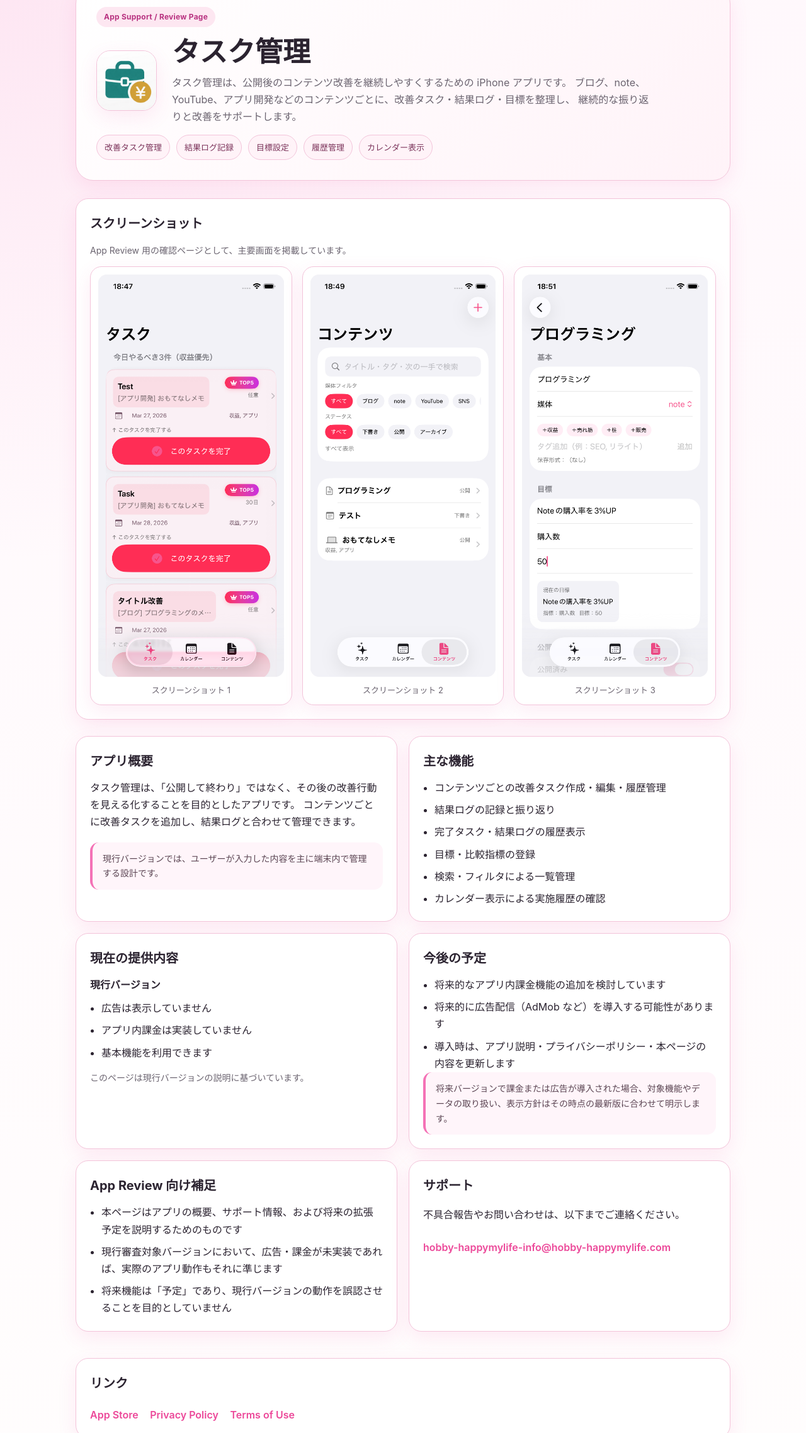
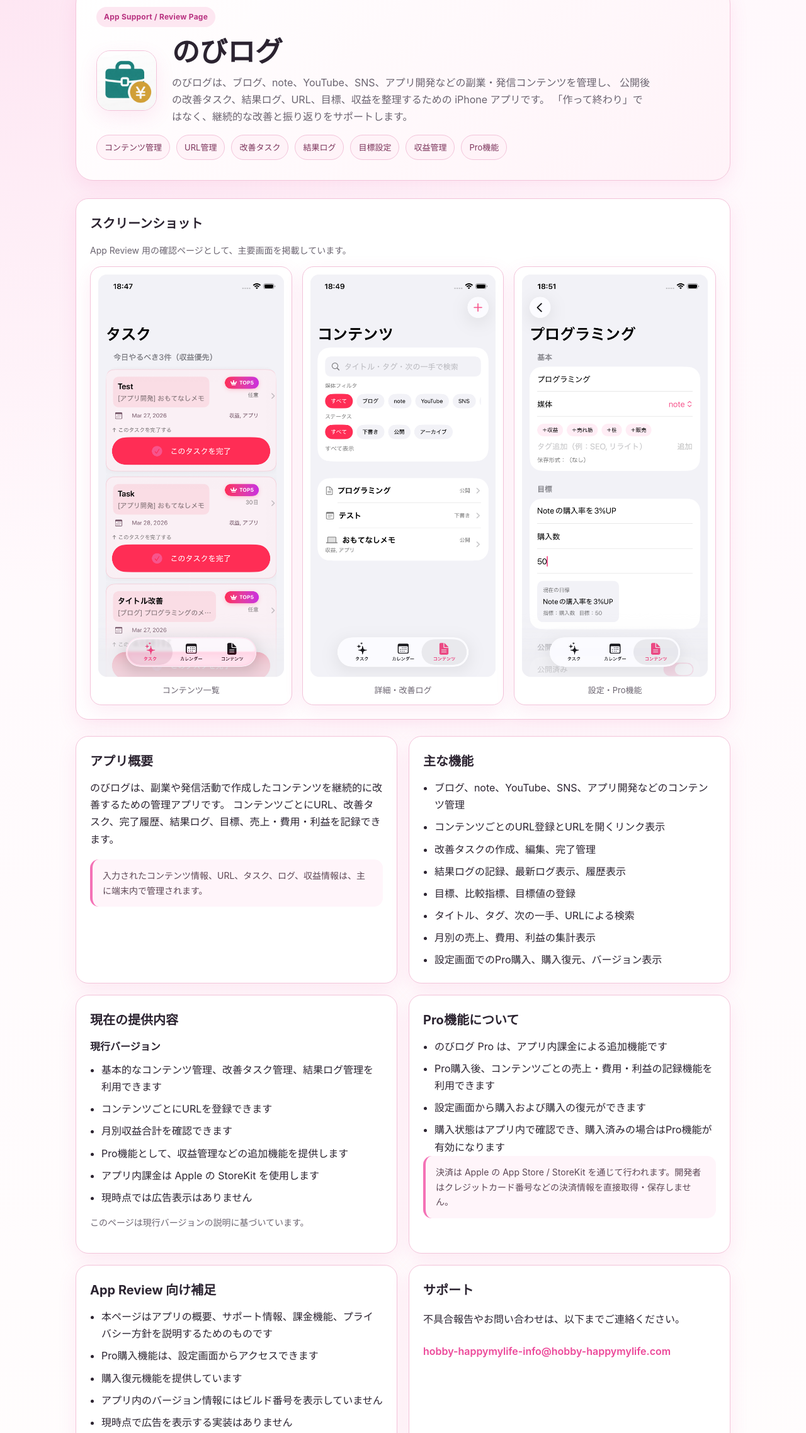
Before and after one commit to masa-happyhobby/06-ImprovementTask, a plain HTML site: page index.html in a window 1280 px wide. Shown: the part 78-2354 px from the top of the page at 63% size. Drawn offline with Linux system fonts and the light colour scheme.

Commit message:
課金審査追加

```diff
--- a/index.html
+++ b/index.html
@@ -4,7 +4,7 @@
   <meta charset="utf-8" />
   <meta name="viewport" content="width=device-width, initial-scale=1" />
   <title>のびログ | App Support</title>
-  <meta name="description" content="タスク管理 のサポートページです。アプリ概要、主な機能、今後の課金・広告対応方針、問い合わせ先を掲載しています。" />
+  <meta name="description" content="のびログのサポートページです。コンテンツ改善、URL管理、収益管理、Pro機能、プライバシー方針、問い合わせ先を掲載しています。" />
   <meta name="theme-color" content="#f472b6" />
 
   <!-- OGP -->
@@ -257,25 +257,27 @@
         <img
           class="app-icon"
           src="assets/contentimprove_icon.png"
-          alt="タスク管理 アプリアイコン"
+          alt="のびログ アプリアイコン"
         />
 
         <div class="hero-copy">
-          <h1>タスク管理</h1>
+          <h1>のびログ</h1>
           <p class="lead">
-            タスク管理は、公開後のコンテンツ改善を継続しやすくするための iPhone アプリです。
-            ブログ、note、YouTube、アプリ開発などのコンテンツごとに、改善タスク・結果ログ・目標を整理し、
-            継続的な振り返りと改善をサポートします。
+            のびログは、ブログ、note、YouTube、SNS、アプリ開発などの副業・発信コンテンツを管理し、
+            公開後の改善タスク、結果ログ、URL、目標、収益を整理するための iPhone アプリです。
+            「作って終わり」ではなく、継続的な改善と振り返りをサポートします。
           </p>
         </div>
       </div>
 
       <div class="pill-row">
-        <span class="pill">改善タスク管理</span>
-        <span class="pill">結果ログ記録</span>
+        <span class="pill">コンテンツ管理</span>
+        <span class="pill">URL管理</span>
+        <span class="pill">改善タスク</span>
+        <span class="pill">結果ログ</span>
         <span class="pill">目標設定</span>
-        <span class="pill">履歴管理</span>
-        <span class="pill">カレンダー表示</span>
+        <span class="pill">収益管理</span>
+        <span class="pill">Pro機能</span>
       </div>
     </div>
   </header>
@@ -290,17 +292,17 @@
       <div class="screenshots">
         <div class="shot">
           <img src="assets/screenshot1.png" alt="スクリーンショット1" />
-          <p>スクリーンショット 1</p>
+          <p>コンテンツ一覧</p>
         </div>
 
         <div class="shot">
           <img src="assets/screenshot2.png" alt="スクリーンショット2" />
-          <p>スクリーンショット 2</p>
+          <p>詳細・改善ログ</p>
         </div>
 
         <div class="shot">
           <img src="assets/screenshot3.png" alt="スクリーンショット3" />
-          <p>スクリーンショット 3</p>
+          <p>設定・Pro機能</p>
         </div>
       </div>
     </section>
@@ -309,23 +311,25 @@
       <section class="card">
         <h2>アプリ概要</h2>
         <p class="section">
-          タスク管理は、「公開して終わり」ではなく、その後の改善行動を見える化することを目的としたアプリです。
-          コンテンツごとに改善タスクを追加し、結果ログと合わせて管理できます。
+          のびログは、副業や発信活動で作成したコンテンツを継続的に改善するための管理アプリです。
+          コンテンツごとにURL、改善タスク、完了履歴、結果ログ、目標、売上・費用・利益を記録できます。
         </p>
         <div class="notice">
-          現行バージョンでは、ユーザーが入力した内容を主に端末内で管理する設計です。
+          入力されたコンテンツ情報、URL、タスク、ログ、収益情報は、主に端末内で管理されます。
         </div>
       </section>
 
       <section class="card">
         <h2>主な機能</h2>
         <ul>
-          <li>コンテンツごとの改善タスク作成・編集・履歴管理</li>
-          <li>結果ログの記録と振り返り</li>
-          <li>完了タスク・結果ログの履歴表示</li>
-          <li>目標・比較指標の登録</li>
-          <li>検索・フィルタによる一覧管理</li>
-          <li>カレンダー表示による実施履歴の確認</li>
+          <li>ブログ、note、YouTube、SNS、アプリ開発などのコンテンツ管理</li>
+          <li>コンテンツごとのURL登録とURLを開くリンク表示</li>
+          <li>改善タスクの作成、編集、完了管理</li>
+          <li>結果ログの記録、最新ログ表示、履歴表示</li>
+          <li>目標、比較指標、目標値の登録</li>
+          <li>タイトル、タグ、次の一手、URLによる検索</li>
+          <li>月別の売上、費用、利益の集計表示</li>
+          <li>設定画面でのPro購入、購入復元、バージョン表示</li>
         </ul>
       </section>
 
@@ -333,9 +337,12 @@
         <h2>現在の提供内容</h2>
         <h3>現行バージョン</h3>
         <ul>
-          <li>広告は表示していません</li>
-          <li>アプリ内課金は実装していません</li>
-          <li>基本機能を利用できます</li>
+          <li>基本的なコンテンツ管理、改善タスク管理、結果ログ管理を利用できます</li>
+          <li>コンテンツごとにURLを登録できます</li>
+          <li>月別収益合計を確認できます</li>
+          <li>Pro機能として、収益管理などの追加機能を提供します</li>
+          <li>アプリ内課金は Apple の StoreKit を使用します</li>
+          <li>現時点では広告表示はありません</li>
         </ul>
         <p class="muted">
           このページは現行バージョンの説明に基づいています。
@@ -343,23 +350,26 @@
       </section>
 
       <section class="card">
-        <h2>今後の予定</h2>
+        <h2>Pro機能について</h2>
         <ul>
-          <li>将来的なアプリ内課金機能の追加を検討しています</li>
-          <li>将来的に広告配信（AdMob など）を導入する可能性があります</li>
-          <li>導入時は、アプリ説明・プライバシーポリシー・本ページの内容を更新します</li>
+          <li>のびログ Pro は、アプリ内課金による追加機能です</li>
+          <li>Pro購入後、コンテンツごとの売上・費用・利益の記録機能を利用できます</li>
+          <li>設定画面から購入および購入の復元ができます</li>
+          <li>購入状態はアプリ内で確認でき、購入済みの場合はPro機能が有効になります</li>
         </ul>
         <div class="notice">
-          将来バージョンで課金または広告が導入された場合、対象機能やデータの取り扱い、表示方針はその時点の最新版に合わせて明示します。
+          決済は Apple の App Store / StoreKit を通じて行われます。開発者はクレジットカード番号などの決済情報を直接取得・保存しません。
         </div>
       </section>
 
       <section class="card">
         <h2>App Review 向け補足</h2>
         <ul>
-          <li>本ページはアプリの概要、サポート情報、および将来の拡張予定を説明するためのものです</li>
-          <li>現行審査対象バージョンにおいて、広告・課金が未実装であれば、実際のアプリ動作もそれに準じます</li>
-          <li>将来機能は「予定」であり、現行バージョンの動作を誤認させることを目的としていません</li>
+          <li>本ページはアプリの概要、サポート情報、課金機能、プライバシー方針を説明するためのものです</li>
+          <li>Pro購入機能は、設定画面からアクセスできます</li>
+          <li>購入復元機能を提供しています</li>
+          <li>アプリ内のバージョン情報にはビルド番号を表示していません</li>
+          <li>現時点で広告を表示する実装はありません</li>
         </ul>
       </section>
 
```
Also changed, not shown: privacy.html (+19 -12 lines), terms.html (+34 -21 lines), 1 other file.
